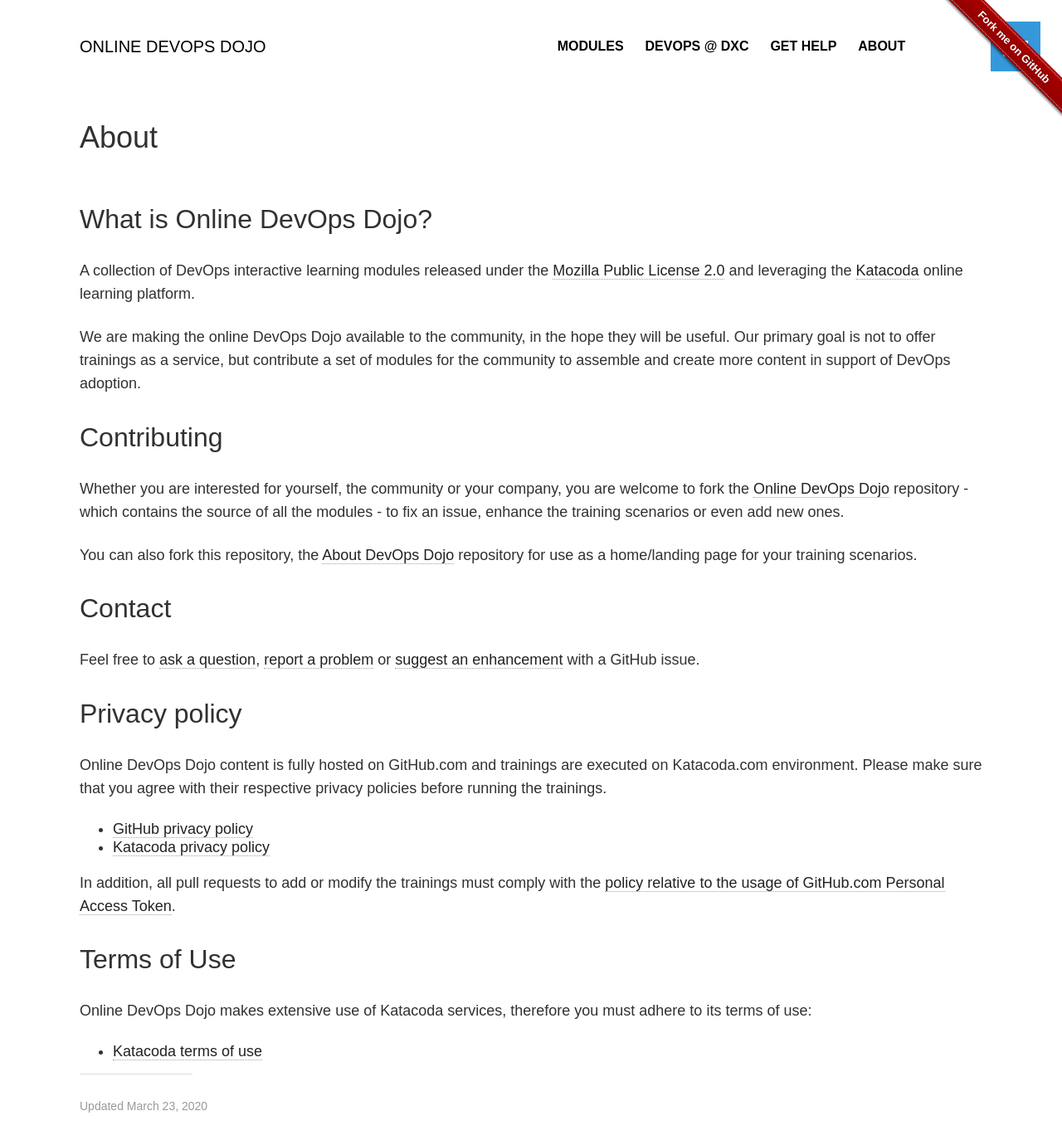
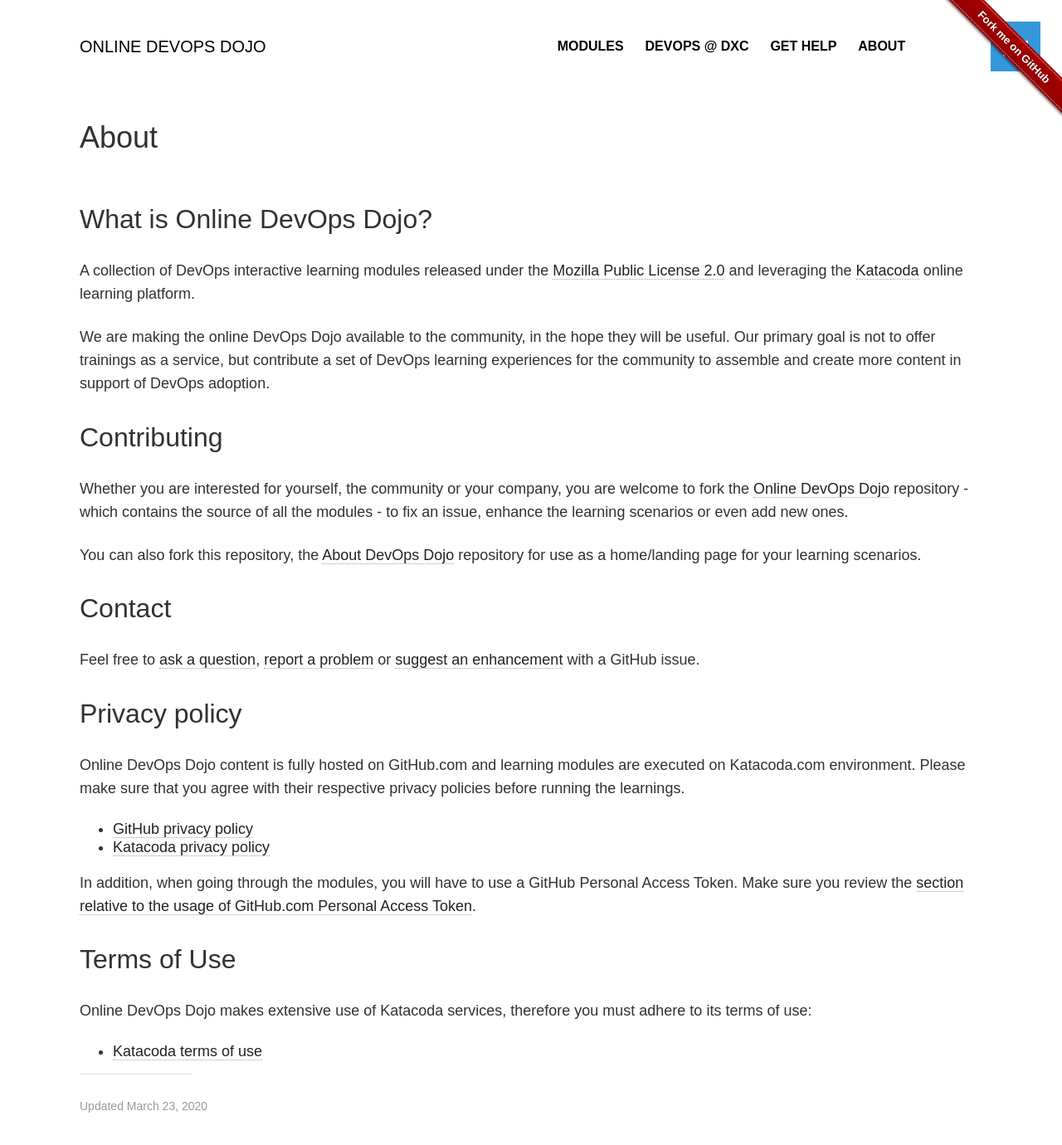
Before and after one commit to dxc-technology/about-devops-dojo, a Jekyll site: the page built from about/index.md, in a window 1280 px wide and 1400 px high. Shown: the top 1380 px of the window at 83% size. Built offline with Jekyll 4.4.1, drawn with Linux system fonts in a browser that asks for light colours.

Commit message:
Trainings -> learnings

```diff
--- a/_layouts/home.html
+++ b/_layouts/home.html
@@ -57,7 +57,7 @@
     {% if page.image.feature %}
     <div class="page-lead" style="background-image:url({{ site.url }}/images/{{ page.image.feature }})">
       <div class="wrap page-lead-content">
-        <h2>DevOps interactive trainings<br/> with Katacoda</h2>
+        <h2>Interactive DevOps learnings<br/> in your browser</h2>
         <a href="{{ site.url }}/modules/tag/online-devops-dojo" class="btn-inverse">Learn now</a>
       </div><!-- /.page-lead-content -->
     </div><!-- /.page-lead -->
--- a/about/index.md
+++ b/about/index.md
@@ -19,17 +19,17 @@
 2.0](https://github.com/dxc-technology/online-devops-dojo/blob/master/LICENSE) and leveraging the [Katacoda](https://katacoda.com) online learning platform.
 
 We are making the online DevOps Dojo available to the community, in the hope they will be useful. Our primary goal is not to offer
-trainings as a service, but contribute a set of modules for the community to assemble and create more content in support of DevOps
-adoption.
+trainings as a service, but contribute a set of DevOps learning experiences for the community to assemble and create more content in
+support of DevOps adoption.
 
 ## Contributing
 
 Whether you are interested for yourself, the community or your company, you are welcome to fork the [Online DevOps
 Dojo](https://github.com/dxc-technology/online-devops-dojo) repository - which contains the source of all the modules - to fix an
-issue, enhance the training scenarios or even add new ones.
+issue, enhance the learning scenarios or even add new ones.
 
 You can also fork this repository, the [About DevOps Dojo](https://github.com/dxc-technology/about-devops-dojo) repository for use
-as a home/landing page for your training scenarios.
+as a home/landing page for your learning scenarios.
 
 ## Contact
 
@@ -37,11 +37,13 @@
 
 ## Privacy policy
 
-Online DevOps Dojo content is fully hosted on GitHub.com and trainings are executed on Katacoda.com environment. Please make sure that you agree with their respective privacy policies before running the trainings.
+Online DevOps Dojo content is fully hosted on GitHub.com and learning modules are executed on Katacoda.com environment. Please make sure that you agree with their respective privacy policies before running the learnings.
+
 - [GitHub privacy policy](https://help.github.com/en/articles/github-privacy-statement)
 - [Katacoda privacy policy](https://www.katacoda.com/privacy)
 
-In addition, all pull requests to add or modify the trainings must comply with the [policy relative to the usage of GitHub.com Personal Access Token]({{ site.url }}/get-help#PAT).
+In addition, when going through the modules, you will have to use a GitHub Personal Access Token. Make sure you review the [section
+relative to the usage of GitHub.com Personal Access Token]({{ site.url }}/get-help#PAT).
 
 ## Terms of Use
 
```
Also changed, not shown: devopsatdxc/index.md (+16 -7 lines), get-help/index.md (+7 -3 lines), index.md (+4 -4 lines), README.md.
